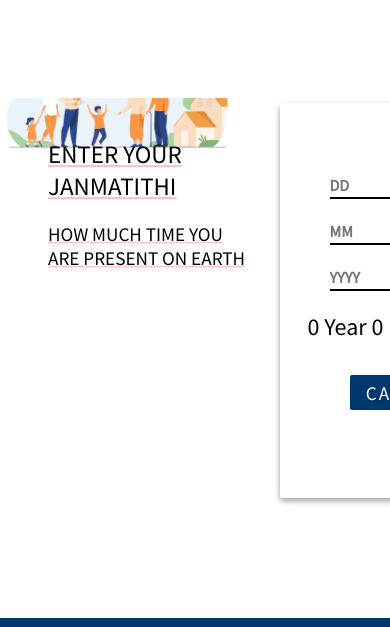
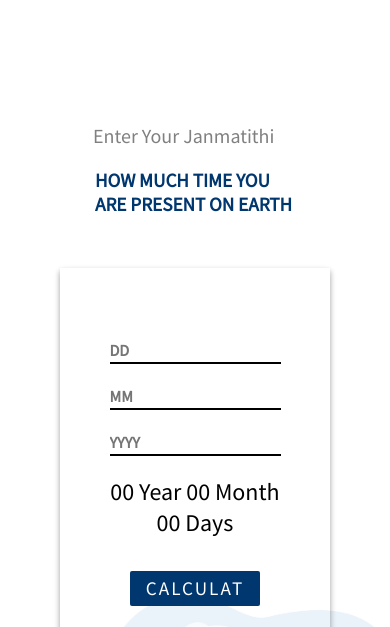
Before and after one commit to ParmarAayush/AgeCalculator, a plain HTML site: page index.html in a window 390 px wide. Shown: the part 86-713 px from the top of the page. Drawn offline with nearby package versions, Linux system fonts and the light colour scheme.

Commit message:
make it responsive for new design

```diff
--- a/index.html
+++ b/index.html
@@ -47,9 +47,9 @@
                     <input type="text" id="month" placeholder="MM"><br />
                     <input type="text" id="year" placeholder="YYYY"><br />
                     <div id="output">
-                        <span id="year-out">0</span> Year
-                        <span id="month-out">0</span> Month
-                        <span id="day-0ut">0</span> Days
+                        <span id="year-out">00</span> Year
+                        <span id="month-out">00</span> Month
+                        <span id="day-0ut">00</span> Days
                     </div>
                     <div id="btn">
                         <input type="button" value="calculat" id="btn1" onclick="cal()">
--- a/style.css
+++ b/style.css
@@ -1,5 +1,6 @@
 @import url('https://fonts.googleapis.com/css2?family=Source+Sans+Pro&display=swap');
 @import url('https://fonts.googleapis.com/css2?family=Readex+Pro&display=swap');
+
 :root {
     --col1: #1bbc9b;
     --primary: #00376f;
@@ -22,11 +23,11 @@ html {
 }
 
 body {
-    /* background-color: var(--background); */
     overflow-x: hidden;
     font-family: 'Readex Pro', sans-serif;
 
 }
+
 main {
     background-image: url('images/illustrator.jpg');
     background-size: 60%;
@@ -34,6 +35,7 @@ main {
     background-position: left -20%;
 
 }
+
 .header {
     background-color: var(--primary);
     padding: 10px;
@@ -41,8 +43,6 @@ main {
     top: 0;
     left: 0;
     width: 100%;
-    /* padding: 0 4.8rem; */
-    /* height: 10rem; */
     display: flex;
     justify-content: space-between;
     align-items: center;
@@ -103,33 +103,34 @@ main {
 }
 
 .mainBox .heading {
-
     float: left;
+    margin-top: 7%;
 }
 
 .mainBox .heading p {
+    text-align: left;
+    color: var(--primary);
+    font-size: small;
+
+}
+
+.mainBox .heading .headline {
     margin: 20px 2px 2px 2px;
-    text-align: left;
-    color: var(--font);
     font-size: 2rem;
     text-transform: uppercase;
-    text-decoration: underline;
-    text-decoration-color: pink;
-
-}
-.mainBox .heading .secondary {
-    font-size: 25px;
+    font-weight: 800;
+    font-family: 'Source Sans Pro', sans-serif;
 }
 
-/* .headline {
-
-} */
+.mainBox .heading .secondary {
+    font-size: 20px;
+    text-transform: capitalize;
+    color: gray;
+}
 
 .mainBox .mainContent {
-    margin-top: 5px;
+    margin-top: 50px;
     margin-bottom: 100px;
-    display: flex;
-    justify-content: center;
     font-size: 2rem;
     color: var(--font);
 
@@ -139,7 +140,6 @@ main {
     padding: 40px;
     margin: 5px;
     text-align: center;
-    /* box-shadow: 0 0 30px rgb(34 34 34 / 25%); */
     width: 300px;
     box-shadow: rgb(0 0 0 / 16%) 0px 3px 6px, rgb(0 0 0 / 23%) 0px 3px 6px;
 }
@@ -244,9 +244,16 @@ input[type=text] {
         display: block;
     }
 
-    .mainBox .heading {
-        padding: 20px 20px 61px 26px;
+    main {
+        background-size: 107%;
+        background-repeat: no-repeat;
+        background-position: left 104%;
+    }
 
+
+    .mainBox {
+        flex-direction: column;
+        align-items: center;
     }
 
     .mainBox .heading p {
@@ -269,6 +276,7 @@ input[type=text] {
 
     }
 
+
     .mainBox .mainContent .main {
         padding: 60px 10px 65px 10px;
         margin: 0px 10px 10px 10px;
@@ -277,7 +285,8 @@ input[type=text] {
     }
 
     .mainBox .mainContent .main #output {
-        margin: 10px;
+        margin: 10px auto;
+        width: 68%;
         font-size: 1.5rem;
     }
 
@@ -298,7 +307,7 @@ input[type=text] {
         width: 4rem;
         display: block;
         z-index: 999;
-        /* color: #212529; */
+
     }
 
     .header {
@@ -306,9 +315,8 @@ input[type=text] {
     }
 
     .navbar {
-        /* display: none; */
         width: 100%;
-        height: 100vh;
+        height: 154vh;
         background: var(--primary);
         position: absolute;
         top: 0;
@@ -317,14 +325,12 @@ input[type=text] {
         display: flex;
         justify-content: center;
         align-items: center;
-
-        /* to get the tranisition  */
         transform: translateX(100%);
-        transition: all 0.5s linear;
-
+        transition: all 0.3s linear;
         opacity: 0;
         visibility: hidden;
         pointer-events: none;
+        overflow: hidden;
     }
 
     .navbar-list {
```
